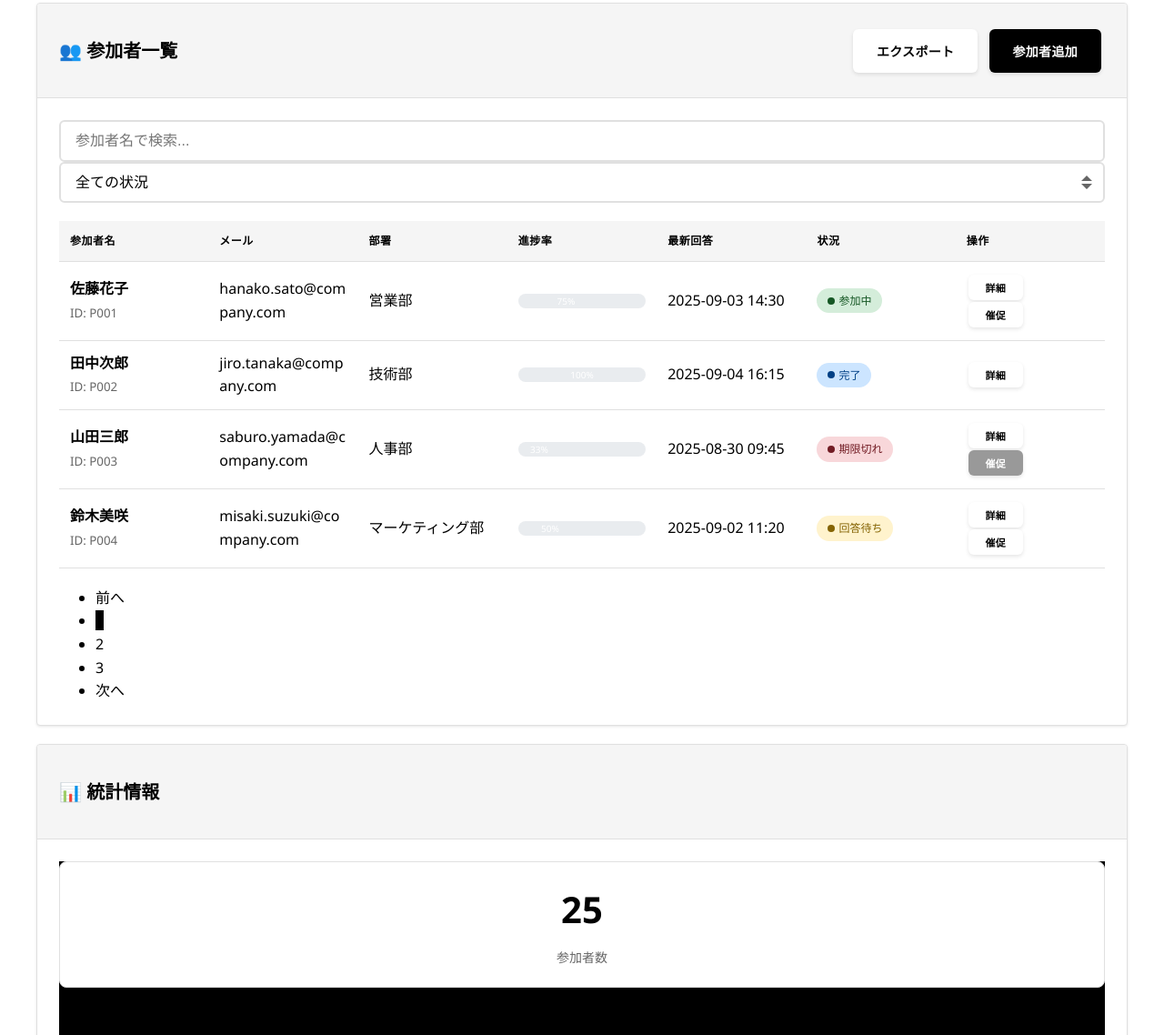
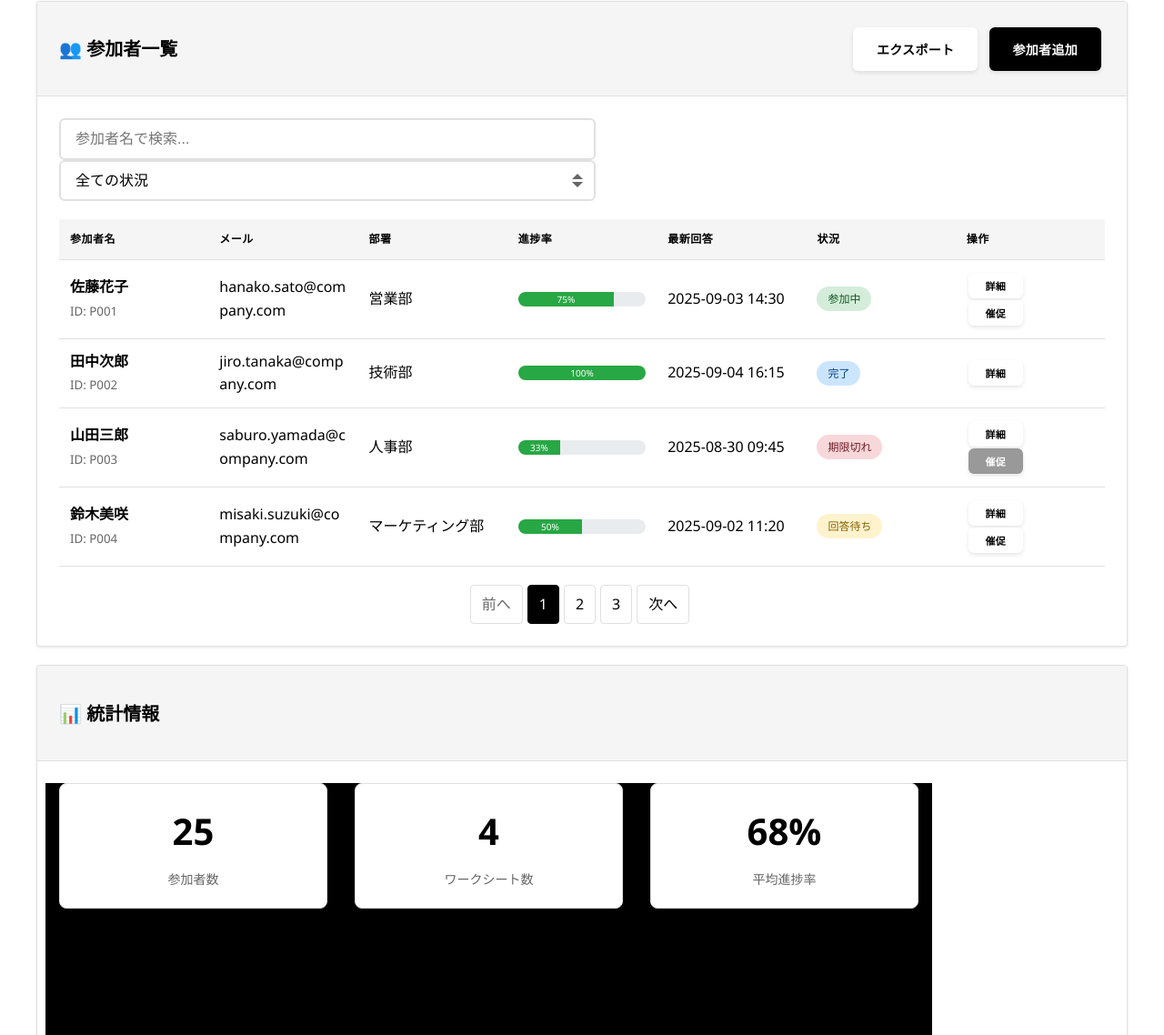
Before and after one commit to BigQuery0211/domyaku, a plain HTML site: page pages/seminar_detail.html in a window 1280 px wide. Shown: the part 1525-2663 px from the top of the page at 91% size. Drawn offline with Linux system fonts and the light colour scheme.

Commit message:
Fix CSS variables and styling for seminar_detail.html

```diff
--- a/pages/seminar_detail.html
+++ b/pages/seminar_detail.html
@@ -387,9 +387,30 @@
     </div>
 
     <style>
+        /* CSS変数定義 */
+        :root {
+            --primary-color: #000000;
+            --secondary-color: #333333;
+            --success-color: #28a745;
+            --warning-color: #ffc107;
+            --danger-color: #dc3545;
+            --info-color: #17a2b8;
+            --medium-gray: #666666;
+            --light-gray: #999999;
+            --border-color: #e0e0e0;
+            --white: #ffffff;
+            --black: #000000;
+            --lightest-gray: #f5f5f5;
+        }
+
         .breadcrumb {
             background-color: transparent;
             padding: 0;
+            margin-bottom: 20px;
+        }
+
+        .breadcrumb-item {
+            color: var(--medium-gray);
         }
 
         .breadcrumb-item a {
@@ -397,11 +418,23 @@
             text-decoration: none;
         }
 
+        .breadcrumb-item a:hover {
+            color: var(--black);
+            text-decoration: underline;
+        }
+
         .breadcrumb-item.active {
             color: var(--black);
         }
 
+        .breadcrumb-item + .breadcrumb-item::before {
+            content: "/";
+            margin: 0 8px;
+            color: var(--medium-gray);
+        }
+
         .status-badge {
+            display: inline-block;
             padding: 4px 12px;
             border-radius: 20px;
             font-size: 12px;
@@ -444,11 +477,12 @@
             background-color: #e9ecef;
             border-radius: 8px;
             overflow: hidden;
+            position: relative;
         }
 
         .progress-fill {
             height: 100%;
-            background-color: var(--success-color);
+            background-color: #28a745;
             display: flex;
             align-items: center;
             justify-content: center;
@@ -465,44 +499,146 @@
         .stat-card {
             text-align: center;
             padding: 20px;
-            border: 1px solid var(--border-color);
+            border: 1px solid #e0e0e0;
             border-radius: 8px;
-            background-color: var(--white);
+            background-color: #ffffff;
+            margin-bottom: 20px;
         }
 
         .stat-number {
             font-size: 2.5em;
             font-weight: bold;
-            color: var(--primary-color);
+            color: #000000;
             margin-bottom: 10px;
         }
 
         .stat-label {
-            color: var(--medium-gray);
+            color: #666666;
             font-size: 14px;
         }
 
         .pagination {
             margin: 0;
+            display: flex;
+            list-style: none;
+            padding: 0;
+        }
+
+        .pagination .page-item {
+            margin-right: 5px;
+        }
+
+        .pagination .page-link {
+            display: block;
+            padding: 8px 12px;
+            color: #000000;
+            text-decoration: none;
+            border: 1px solid #e0e0e0;
+            border-radius: 4px;
+            background-color: #ffffff;
+        }
+
+        .pagination .page-item.active .page-link {
+            background-color: #000000;
+            border-color: #000000;
+            color: #ffffff;
+        }
+
+        .pagination .page-link:hover {
+            color: #000000;
+            background-color: #f5f5f5;
+            border-color: #e0e0e0;
+        }
+
+        .pagination .page-item.disabled .page-link {
+            color: #666666;
+            background-color: #ffffff;
+            border-color: #e0e0e0;
+            cursor: not-allowed;
         }
 
         .justify-center {
             justify-content: center;
         }
 
-        .page-link {
-            color: var(--black);
-            border-color: var(--border-color);
+        /* 補助スタイル */
+        .fw-bold {
+            font-weight: bold;
         }
 
-        .page-item.active .page-link {
-            background-color: var(--black);
-            border-color: var(--black);
+        .text-right {
+            text-align: right;
         }
 
-        .page-link:hover {
-            color: var(--black);
-            background-color: var(--lightest-gray);
+        .text-center {
+            text-align: center;
+        }
+
+        .text-primary {
+            color: #000000 !important;
+        }
+
+        .text-success {
+            color: #28a745 !important;
+        }
+
+        .text-warning {
+            color: #ffc107 !important;
+        }
+
+        .text-danger {
+            color: #dc3545 !important;
+        }
+
+        .text-info {
+            color: #17a2b8 !important;
+        }
+
+        .small {
+            font-size: 0.875em;
+        }
+
+        .row {
+            display: flex;
+            flex-wrap: wrap;
+            margin-left: -15px;
+            margin-right: -15px;
+        }
+
+        .col-md-3, .col-md-6 {
+            padding-left: 15px;
+            padding-right: 15px;
+        }
+
+        .col-md-3 {
+            flex: 0 0 25%;
+            max-width: 25%;
+        }
+
+        .col-md-6 {
+            flex: 0 0 50%;
+            max-width: 50%;
+        }
+
+        @media (max-width: 768px) {
+            .col-md-3, .col-md-6 {
+                flex: 0 0 100%;
+                max-width: 100%;
+                margin-bottom: 15px;
+            }
+
+            .d-flex {
+                flex-direction: column;
+            }
+
+            .text-right {
+                text-align: left;
+                margin-top: 10px;
+            }
+
+            .stat-number {
+                font-size: 2em;
+            }
         }
     </style>
 
```
